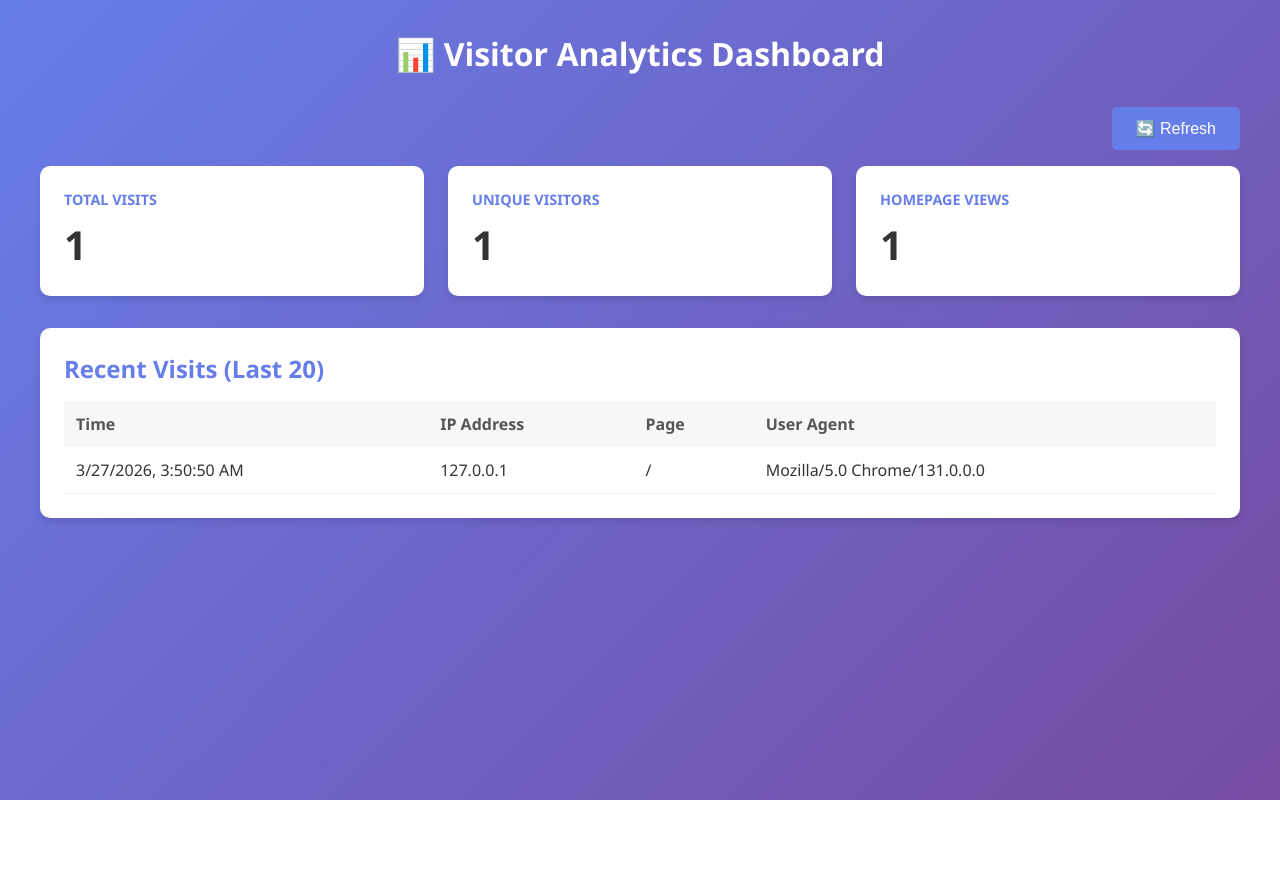
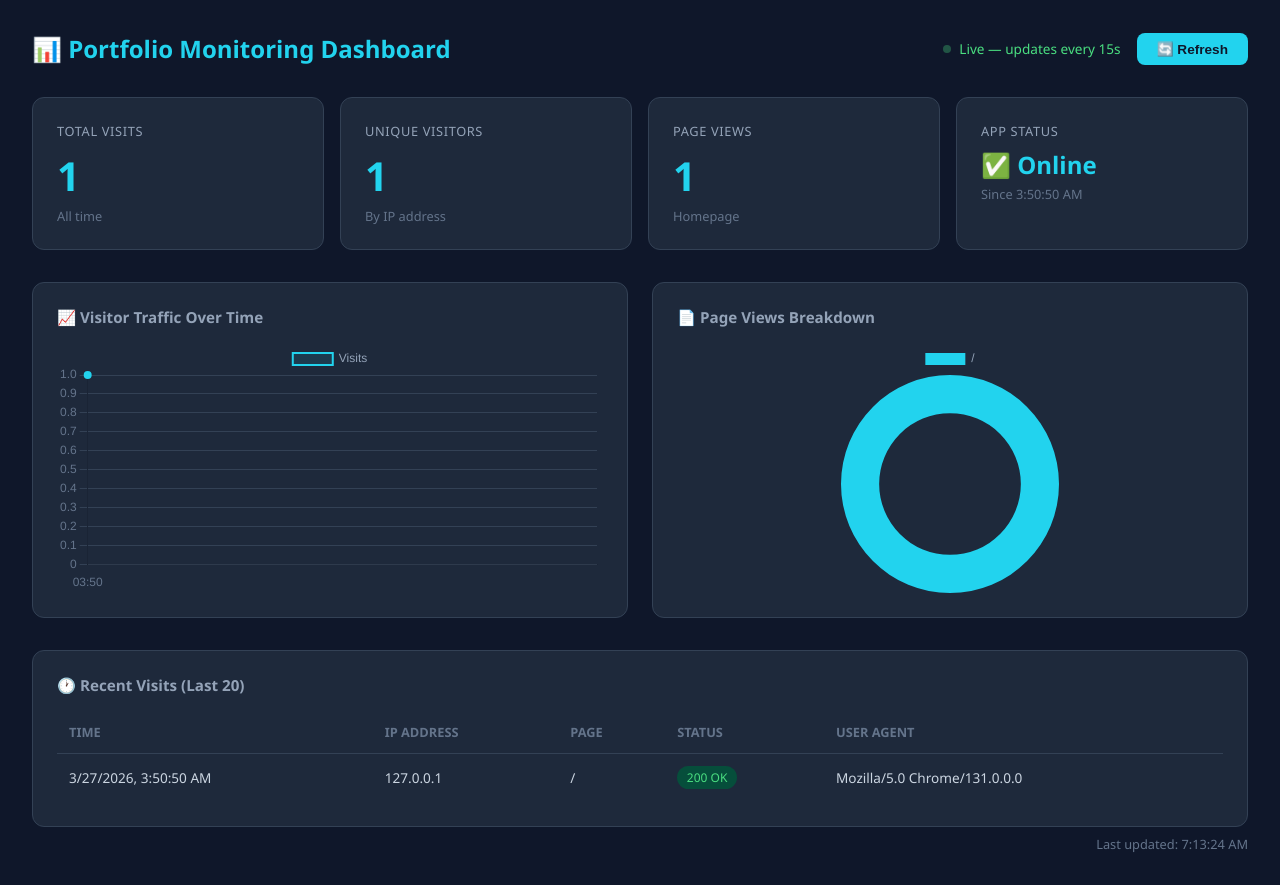
Before and after one commit to Fazanw/My_Portofolio_Assignment, a Flask app: template templates/admin.html in a window 1280 px wide. Before the commit the page ends 800 px from the top, so only its background shows below. Run offline with Flask 3, Linux system fonts and the light colour scheme; the template is opened without the code that fills it, so the values that code supplies are empty.

Commit message:
Add live monitoring dashboard with Chart.js visualizations

```diff
--- a/app.py
+++ b/app.py
@@ -56,8 +56,33 @@ def health():
     })
 
 
-@app.route("/admin")
-def admin_dashboard():
+@app.route("/admin/metrics-data")
+def metrics_data():
+    """Parse Prometheus metrics and return as JSON for charts"""
+    history = list(visitor_stats["recent_visits"])
+
+    # Build visits per minute from recent visits
+    visits_by_minute = defaultdict(int)
+    for v in history:
+        minute = v["timestamp"][:16]  # YYYY-MM-DDTHH:MM
+        visits_by_minute[minute] += 1
+
+    sorted_minutes = sorted(visits_by_minute.items())[-20:]
+
+    return jsonify({
+        "visits_timeline": {
+            "labels": [m[0] for m in sorted_minutes],
+            "values": [m[1] for m in sorted_minutes]
+        },
+        "page_views": {
+            "labels": list(visitor_stats["page_views"].keys()),
+            "values": list(visitor_stats["page_views"].values())
+        },
+        "total_visits": visitor_stats["total_visits"],
+        "unique_visitors": len(visitor_stats["unique_visitors"])
+    })
+
+
     """Admin dashboard page"""
     return render_template("admin.html")
 
--- a/templates/admin.html
+++ b/templates/admin.html
@@ -3,182 +3,347 @@
 <head>
     <meta charset="UTF-8">
     <meta name="viewport" content="width=device-width, initial-scale=1.0">
-    <title>Visitor Stats - Admin Dashboard</title>
+    <title>Monitoring Dashboard</title>
+    <script src="https://cdn.jsdelivr.net/npm/chart.js"></script>
     <style>
-        * {
-            margin: 0;
-            padding: 0;
-            box-sizing: border-box;
-        }
+        * { margin: 0; padding: 0; box-sizing: border-box; }
+
         body {
-            font-family: 'Segoe UI', Tahoma, Geneva, Verdana, sans-serif;
-            background: linear-gradient(135deg, #667eea 0%, #764ba2 100%);
+            font-family: 'Segoe UI', sans-serif;
+            background: #0f172a;
+            color: #e2e8f0;
             min-height: 100vh;
             padding: 2rem;
         }
-        .container {
-            max-width: 1200px;
-            margin: 0 auto;
+
+        .header {
+            display: flex;
+            justify-content: space-between;
+            align-items: center;
+            margin-bottom: 2rem;
         }
-        h1 {
-            color: white;
-            margin-bottom: 2rem;
-            text-align: center;
+
+        .header h1 { font-size: 1.5rem; color: #22d3ee; }
+
+        .live-badge {
+            display: flex;
+            align-items: center;
+            gap: 0.5rem;
+            font-size: 0.85rem;
+            color: #4ade80;
         }
+
+        .live-dot {
+            width: 8px; height: 8px;
+            background: #4ade80;
+            border-radius: 50%;
+            animation: pulse 1.5s infinite;
+        }
+
+        @keyframes pulse {
+            0%, 100% { opacity: 1; }
+            50% { opacity: 0.3; }
+        }
+
         .stats-grid {
             display: grid;
-            grid-template-columns: repeat(auto-fit, minmax(250px, 1fr));
+            grid-template-columns: repeat(auto-fit, minmax(200px, 1fr));
+            gap: 1rem;
+            margin-bottom: 2rem;
+        }
+
+        .stat-card {
+            background: #1e293b;
+            border: 1px solid #334155;
+            border-radius: 12px;
+            padding: 1.5rem;
+        }
+
+        .stat-card .label {
+            font-size: 0.8rem;
+            color: #94a3b8;
+            text-transform: uppercase;
+            letter-spacing: 0.05em;
+            margin-bottom: 0.5rem;
+        }
+
+        .stat-card .value {
+            font-size: 2.5rem;
+            font-weight: 700;
+            color: #22d3ee;
+        }
+
+        .stat-card .sub {
+            font-size: 0.8rem;
+            color: #64748b;
+            margin-top: 0.25rem;
+        }
+
+        .charts-grid {
+            display: grid;
+            grid-template-columns: repeat(auto-fit, minmax(500px, 1fr));
             gap: 1.5rem;
             margin-bottom: 2rem;
         }
-        .stat-card {
-            background: white;
+
+        .chart-card {
+            background: #1e293b;
+            border: 1px solid #334155;
+            border-radius: 12px;
             padding: 1.5rem;
-            border-radius: 10px;
-            box-shadow: 0 4px 6px rgba(0,0,0,0.1);
         }
-        .stat-card h3 {
-            color: #667eea;
-            font-size: 0.9rem;
-            text-transform: uppercase;
-            margin-bottom: 0.5rem;
-        }
-        .stat-card .value {
-            font-size: 2.5rem;
-            font-weight: bold;
-            color: #333;
-        }
-        .recent-visits {
-            background: white;
-            padding: 1.5rem;
-            border-radius: 10px;
-            box-shadow: 0 4px 6px rgba(0,0,0,0.1);
-        }
-        .recent-visits h2 {
-            color: #667eea;
+
+        .chart-card h3 {
+            font-size: 0.95rem;
+            color: #94a3b8;
             margin-bottom: 1rem;
         }
-        table {
-            width: 100%;
-            border-collapse: collapse;
+
+        .chart-wrap { position: relative; height: 250px; }
+
+        .table-card {
+            background: #1e293b;
+            border: 1px solid #334155;
+            border-radius: 12px;
+            padding: 1.5rem;
         }
+
+        .table-card h3 {
+            font-size: 0.95rem;
+            color: #94a3b8;
+            margin-bottom: 1rem;
+        }
+
+        table { width: 100%; border-collapse: collapse; }
+
         th {
-            background: #f7f7f7;
             padding: 0.75rem;
             text-align: left;
-            font-weight: 600;
-            color: #555;
+            font-size: 0.8rem;
+            color: #64748b;
+            text-transform: uppercase;
+            border-bottom: 1px solid #334155;
         }
+
         td {
             padding: 0.75rem;
-            border-bottom: 1px solid #eee;
-            color: #333;
+            font-size: 0.85rem;
+            border-bottom: 1px solid #1e293b;
+            color: #cbd5e1;
         }
-        tr:hover {
-            background: #f9f9f9;
+
+        tr:hover td { background: #0f172a; }
+
+        .status-ok {
+            display: inline-block;
+            background: #064e3b;
+            color: #4ade80;
+            padding: 0.2rem 0.6rem;
+            border-radius: 999px;
+            font-size: 0.75rem;
         }
+
         .refresh-btn {
-            background: #667eea;
-            color: white;
+            background: #22d3ee;
+            color: #0f172a;
             border: none;
-            padding: 0.75rem 1.5rem;
-            border-radius: 5px;
+            padding: 0.5rem 1.25rem;
+            border-radius: 8px;
             cursor: pointer;
-            font-size: 1rem;
-            margin-bottom: 1rem;
-            display: block;
-            margin-left: auto;
+            font-weight: 600;
+            font-size: 0.85rem;
         }
-        .refresh-btn:hover {
-            background: #5568d3;
-        }
-        .loading {
-            text-align: center;
-            color: white;
-            font-size: 1.2rem;
+
+        .refresh-btn:hover { background: #06b6d4; }
+
+        #last-updated {
+            font-size: 0.8rem;
+            color: #64748b;
+            margin-top: 0.5rem;
+            text-align: right;
         }
     </style>
 </head>
 <body>
-    <div class="container">
-        <h1>📊 Visitor Analytics Dashboard</h1>
 
-        <button class="refresh-btn" onclick="loadStats()">🔄 Refresh</button>
-
-        <div class="stats-grid">
-            <div class="stat-card">
-                <h3>Total Visits</h3>
-                <div class="value" id="total-visits">-</div>
+<div class="header">
+    <h1>📊 Portfolio Monitoring Dashboard</h1>
+    <div style="display:flex;align-items:center;gap:1rem;">
+        <div class="live-badge">
+            <div class="live-dot"></div>
+            Live — updates every 15s
         </div>
-            <div class="stat-card">
-                <h3>Unique Visitors</h3>
-                <div class="value" id="unique-visitors">-</div>
-            </div>
-            <div class="stat-card">
-                <h3>Homepage Views</h3>
-                <div class="value" id="homepage-views">-</div>
+        <button class="refresh-btn" onclick="loadAll()">🔄 Refresh</button>
     </div>
 </div>
 
-        <div class="recent-visits">
-            <h2>Recent Visits (Last 20)</h2>
+<!-- STAT CARDS -->
+<div class="stats-grid">
+    <div class="stat-card">
+        <div class="label">Total Visits</div>
+        <div class="value" id="total-visits">—</div>
+        <div class="sub">All time</div>
+    </div>
+    <div class="stat-card">
+        <div class="label">Unique Visitors</div>
+        <div class="value" id="unique-visitors">—</div>
+        <div class="sub">By IP address</div>
+    </div>
+    <div class="stat-card">
+        <div class="label">Page Views</div>
+        <div class="value" id="page-views">—</div>
+        <div class="sub">Homepage</div>
+    </div>
+    <div class="stat-card">
+        <div class="label">App Status</div>
+        <div class="value" style="font-size:1.5rem;" id="app-status">—</div>
+        <div class="sub" id="app-uptime">Checking...</div>
+    </div>
+</div>
+
+<!-- CHARTS -->
+<div class="charts-grid">
+    <div class="chart-card">
+        <h3>📈 Visitor Traffic Over Time</h3>
+        <div class="chart-wrap">
+            <canvas id="trafficChart"></canvas>
+        </div>
+    </div>
+    <div class="chart-card">
+        <h3>📄 Page Views Breakdown</h3>
+        <div class="chart-wrap">
+            <canvas id="pageChart"></canvas>
+        </div>
+    </div>
+</div>
+
+<!-- RECENT VISITS TABLE -->
+<div class="table-card">
+    <h3>🕐 Recent Visits (Last 20)</h3>
     <table>
         <thead>
             <tr>
                 <th>Time</th>
                 <th>IP Address</th>
                 <th>Page</th>
+                <th>Status</th>
                 <th>User Agent</th>
             </tr>
         </thead>
         <tbody id="visits-table">
-                    <tr><td colspan="4" class="loading">Loading...</td></tr>
+            <tr><td colspan="5" style="text-align:center;color:#64748b">Loading...</td></tr>
         </tbody>
     </table>
 </div>
-    </div>
+
+<div id="last-updated"></div>
 
 <script>
-        function loadStats() {
+    let trafficChart, pageChart;
+
+    function initCharts() {
+        const chartDefaults = {
+            responsive: true,
+            maintainAspectRatio: false,
+            plugins: { legend: { labels: { color: '#94a3b8', font: { size: 12 } } } }
+        };
+
+        trafficChart = new Chart(document.getElementById('trafficChart'), {
+            type: 'line',
+            data: { labels: [], datasets: [{
+                label: 'Visits',
+                data: [],
+                borderColor: '#22d3ee',
+                backgroundColor: 'rgba(34,211,238,0.1)',
+                borderWidth: 2,
+                fill: true,
+                tension: 0.4,
+                pointBackgroundColor: '#22d3ee'
+            }]},
+            options: {
+                ...chartDefaults,
+                scales: {
+                    x: { ticks: { color: '#64748b', maxTicksLimit: 8 }, grid: { color: '#1e293b' } },
+                    y: { ticks: { color: '#64748b' }, grid: { color: '#334155' }, beginAtZero: true }
+                }
+            }
+        });
+
+        pageChart = new Chart(document.getElementById('pageChart'), {
+            type: 'doughnut',
+            data: { labels: [], datasets: [{
+                data: [],
+                backgroundColor: ['#22d3ee', '#fbbf24', '#a78bfa', '#4ade80', '#f87171'],
+                borderWidth: 0
+            }]},
+            options: {
+                ...chartDefaults,
+                cutout: '65%'
+            }
+        });
+    }
+
+    function loadAll() {
+        // Load visitor stats
         fetch('/admin/stats')
-                .then(res => res.json())
+            .then(r => r.json())
             .then(data => {
                 document.getElementById('total-visits').textContent = data.total_visits;
                 document.getElementById('unique-visitors').textContent = data.unique_visitors;
-                    document.getElementById('homepage-views').textContent = data.page_views['/'] || 0;
+                document.getElementById('page-views').textContent = data.page_views['/'] || 0;
 
                 const tbody = document.getElementById('visits-table');
                 tbody.innerHTML = '';
-
                 if (data.recent_visits.length === 0) {
-                        tbody.innerHTML = '<tr><td colspan="4" style="text-align:center">No visits yet</td></tr>';
+                    tbody.innerHTML = '<tr><td colspan="5" style="text-align:center;color:#64748b">No visits yet</td></tr>';
                     return;
                 }
-
-                    data.recent_visits.reverse().forEach(visit => {
+                [...data.recent_visits].reverse().forEach(v => {
                     const row = document.createElement('tr');
-                        const time = new Date(visit.timestamp).toLocaleString();
                     row.innerHTML = `
-                            <td>${time}</td>
-                            <td>${visit.ip}</td>
-                            <td>${visit.page}</td>
-                            <td>${visit.user_agent}</td>
+                        <td>${new Date(v.timestamp).toLocaleString()}</td>
+                        <td>${v.ip}</td>
+                        <td>${v.page}</td>
+                        <td><span class="status-ok">200 OK</span></td>
+                        <td>${v.user_agent}</td>
                     `;
                     tbody.appendChild(row);
                 });
+            });
+
+        // Load chart data
+        fetch('/admin/metrics-data')
+            .then(r => r.json())
+            .then(data => {
+                // Update traffic chart
+                trafficChart.data.labels = data.visits_timeline.labels.map(l => l.slice(11));
+                trafficChart.data.datasets[0].data = data.visits_timeline.values;
+                trafficChart.update();
+
+                // Update page views chart
+                pageChart.data.labels = data.page_views.labels.length ? data.page_views.labels : ['No data'];
+                pageChart.data.datasets[0].data = data.page_views.values.length ? data.page_views.values : [1];
+                pageChart.update();
+            });
+
+        // Check health
+        fetch('/health')
+            .then(r => r.json())
+            .then(data => {
+                document.getElementById('app-status').textContent = '✅ Online';
+                document.getElementById('app-uptime').textContent = `Since ${new Date(data.timestamp).toLocaleTimeString()}`;
             })
-                .catch(err => {
-                    console.error('Error loading stats:', err);
-                    document.getElementById('visits-table').innerHTML =
-                        '<tr><td colspan="4" style="text-align:center;color:red">Error loading data</td></tr>';
+            .catch(() => {
+                document.getElementById('app-status').textContent = '❌ Offline';
             });
+
+        document.getElementById('last-updated').textContent =
+            `Last updated: ${new Date().toLocaleTimeString()}`;
     }
 
-        // Load stats on page load
-        loadStats();
-
-        // Auto-refresh every 30 seconds
-        setInterval(loadStats, 30000);
+    initCharts();
+    loadAll();
+    setInterval(loadAll, 15000);
 </script>
 </body>
 </html>
```
Lines whose indentation alone changed are shown as unchanged.
